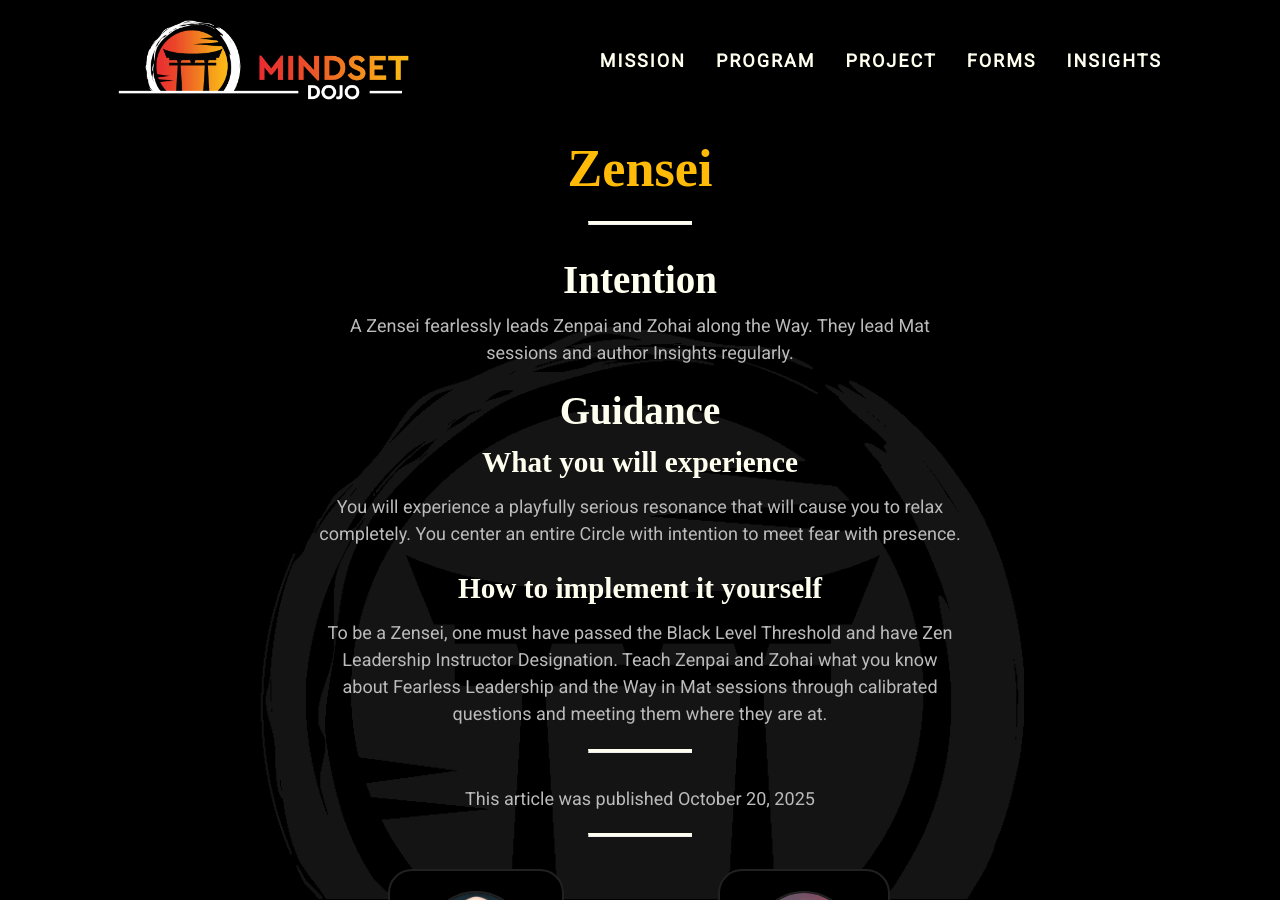
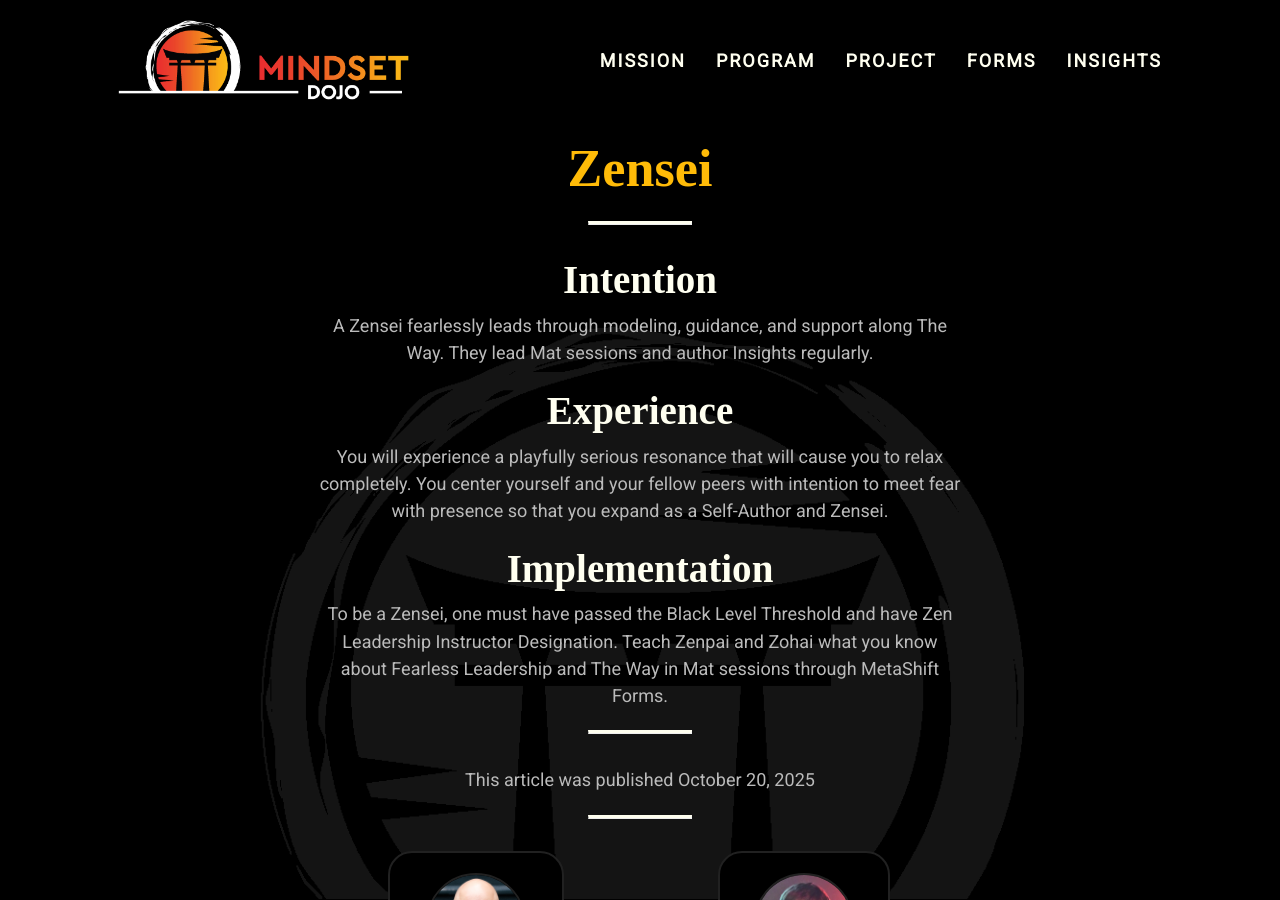
Before and after one commit to mindset-dojo/mindset-dojo.github.io, a Jekyll site: the page built from _forms/2025-10-20-zensei.md, in a window 1280 px wide and 900 px high. Built offline with Jekyll 4.4.1, drawn with Linux system fonts in a browser that asks for light colours; some web fonts are replaced.

Commit message:
refactor(forms): language.

```diff
--- a/_forms/2025-10-20-zensei.md
+++ b/_forms/2025-10-20-zensei.md
@@ -11,19 +11,17 @@ principles:
   - center
   - meet
   - resonate
-excerpt: "A Zensei fearlessly leads Zenpai and Zohai along the Way."
+excerpt: "A Zensei fearlessly leads through modeling, guidance, and support along The Way."
 ---
 
 ## Intention
 
-A Zensei fearlessly leads Zenpai and Zohai along the Way. They lead Mat sessions and author Insights regularly.
+A Zensei fearlessly leads through modeling, guidance, and support along The Way. They lead Mat sessions and author Insights regularly.
 
-## Guidance
+## Experience
 
-### What you will experience
+You will experience a playfully serious resonance that will cause you to relax completely. You center yourself and your fellow peers with intention to meet fear with presence so that you expand as a Self-Author and Zensei.
 
-You will experience a playfully serious resonance that will cause you to relax completely. You center an entire Circle with intention to meet fear with presence.
+## Implementation
 
-### How to implement it yourself
-
-To be a Zensei, one must have passed the Black Level Threshold and have Zen Leadership Instructor Designation. Teach Zenpai and Zohai what you know about Fearless Leadership and the Way in Mat sessions through calibrated questions and meeting them where they are at.
+To be a Zensei, one must have passed the Black Level Threshold and have Zen Leadership Instructor Designation. Teach Zenpai and Zohai what you know about Fearless Leadership and The Way in Mat sessions through MetaShift Forms.
```
Also changed, not shown: _forms/2025-10-20-zenpai.md (+2 -2 lines).
